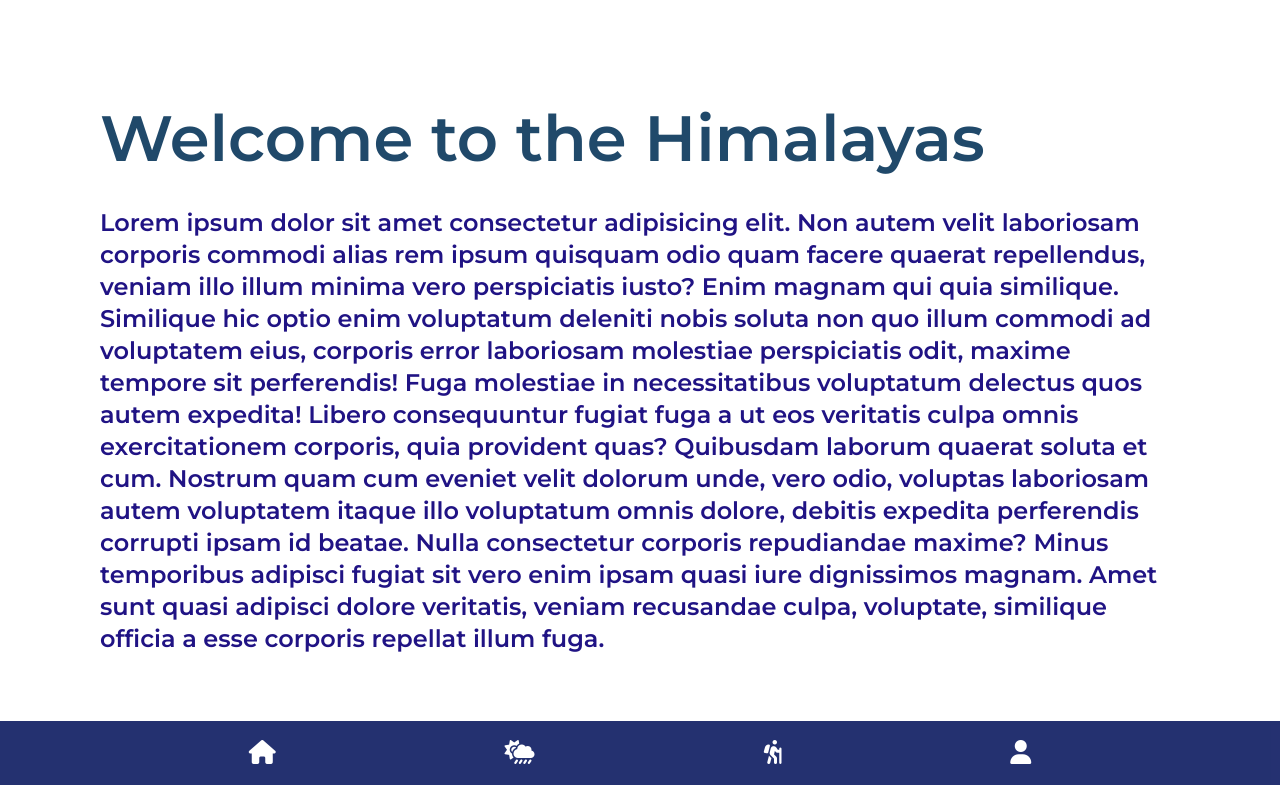
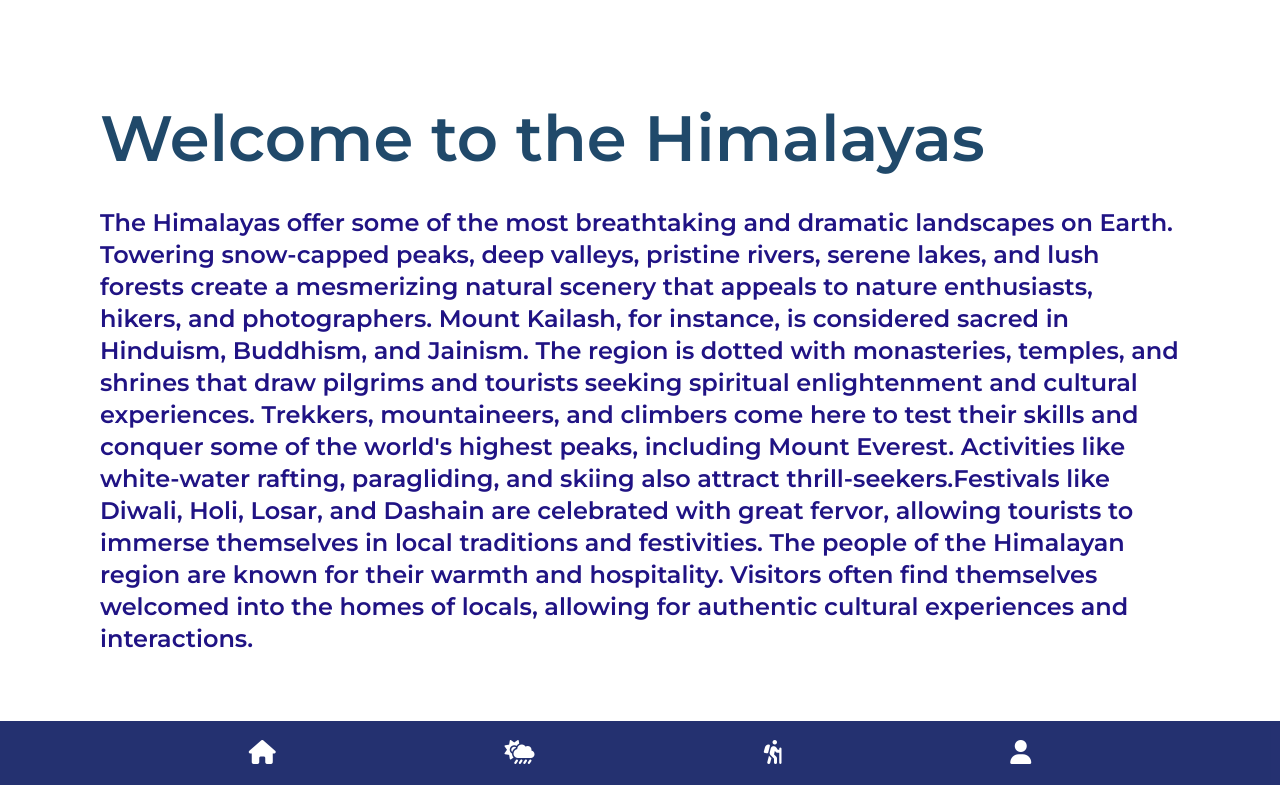
Before and after one commit to suryansh1619/Code_For_Good, a Django app: page /home/ in a window 1280 px wide. Shown: the part 800-1585 px from the top of the page. Run offline with Django 4.2, Linux system fonts and the light colour scheme.

Commit message:
Updated few details

```diff
--- a/himalaya/static/himalaya/login.css
+++ b/himalaya/static/himalaya/login.css
@@ -5,7 +5,7 @@ body{
 #header{
 	height:100vh;
 	width: 100%;
-	background-image: url("static/himalaya/Images/him.jpg");
+	background-image: url("/static/himalaya/Images/him.jpg");
     background-repeat: no-repeat;
     background-attachment: fixed;
     background-position: center;
@@ -97,7 +97,7 @@ input {
 	font-weight: 500;
 }
 .container {
-	margin-top:225px;
+	margin: 7% auto;
 	background-color: #fff;
 	border-radius: 10px;
 	position: relative;
--- a/himalaya/templates/himalaya/home.html
+++ b/himalaya/templates/himalaya/home.html
@@ -26,11 +26,22 @@
     <section id="sec">
         <h2>Welcome to the Himalayas</h2>
         <p>
-          Lorem ipsum dolor sit amet consectetur adipisicing elit. Non autem velit laboriosam corporis commodi alias rem ipsum quisquam odio quam facere quaerat repellendus, veniam illo illum minima vero perspiciatis iusto?
-          Enim magnam qui quia similique. Similique hic optio enim voluptatum deleniti nobis soluta non quo illum commodi ad voluptatem eius, corporis error laboriosam molestiae perspiciatis odit, maxime tempore sit perferendis!
-          Fuga molestiae in necessitatibus voluptatum delectus quos autem expedita! Libero consequuntur fugiat fuga a ut eos veritatis culpa omnis exercitationem corporis, quia provident quas? Quibusdam laborum quaerat soluta et cum.
-          Nostrum quam cum eveniet velit dolorum unde, vero odio, voluptas laboriosam autem voluptatem itaque illo voluptatum omnis dolore, debitis expedita perferendis corrupti ipsam id beatae. Nulla consectetur corporis repudiandae maxime?
-          Minus temporibus adipisci fugiat sit vero enim ipsam quasi iure dignissimos magnam. Amet sunt quasi adipisci dolore veritatis, veniam recusandae culpa, voluptate, similique officia a esse corporis repellat illum fuga.
+          The Himalayas offer some of the most breathtaking and dramatic landscapes on
+          Earth. Towering snow-capped peaks, deep valleys, pristine rivers, serene lakes,
+           and lush forests create a mesmerizing natural scenery that appeals to nature
+           enthusiasts, hikers, and photographers. Mount Kailash, for instance, is
+           considered sacred in Hinduism, Buddhism, and Jainism. The region is dotted
+           with monasteries, temples, and shrines that draw pilgrims and tourists seeking
+           spiritual enlightenment and cultural experiences. Trekkers, mountaineers, and
+           climbers come here to test their skills and conquer some of the world's highest
+            peaks, including Mount Everest. Activities like white-water rafting,
+            paragliding, and skiing also attract thrill-seekers.Festivals like Diwali,
+            Holi, Losar, and Dashain are celebrated with great fervor, allowing tourists
+            to immerse themselves in local traditions and festivities. The people of the
+            Himalayan region are known for their warmth and hospitality. Visitors often
+            find themselves welcomed into the homes of locals, allowing for authentic
+            cultural experiences and interactions.
+          </p>
         </section>
         <footer>
           <a href="{% url 'himalaya:home' %}"><i class="fa-solid fa-house fa-xl"></i></a>
--- a/himalaya/templates/himalaya/tour.html
+++ b/himalaya/templates/himalaya/tour.html
@@ -172,7 +172,7 @@
     <a href="{% url 'himalaya:home' %}"><i class="fa-solid fa-house fa-xl"></i></a>
     <a href="{% url 'himalaya:displayweather' %}"><i class="fa-solid fa-cloud-sun-rain fa-xl"></i></a>
     <a href="{% url 'himalaya:tourism' %}"><i class="fa-solid fa-person-hiking fa-xl"></i></a>
-    <a href="{% url 'himalaya:login_signup' %}"><i class="fa-solid fa-user fa-xl"></i></a>
+    <a href="{% url 'himalaya:displaytripplan' %}"><i class="fa-solid fa-user fa-xl"></i></a>
   </footer>
 </body>
 </html>
```
Also changed, not shown: himalaya/templates/himalaya/lahual&spiti.html (+4 -4 lines).
